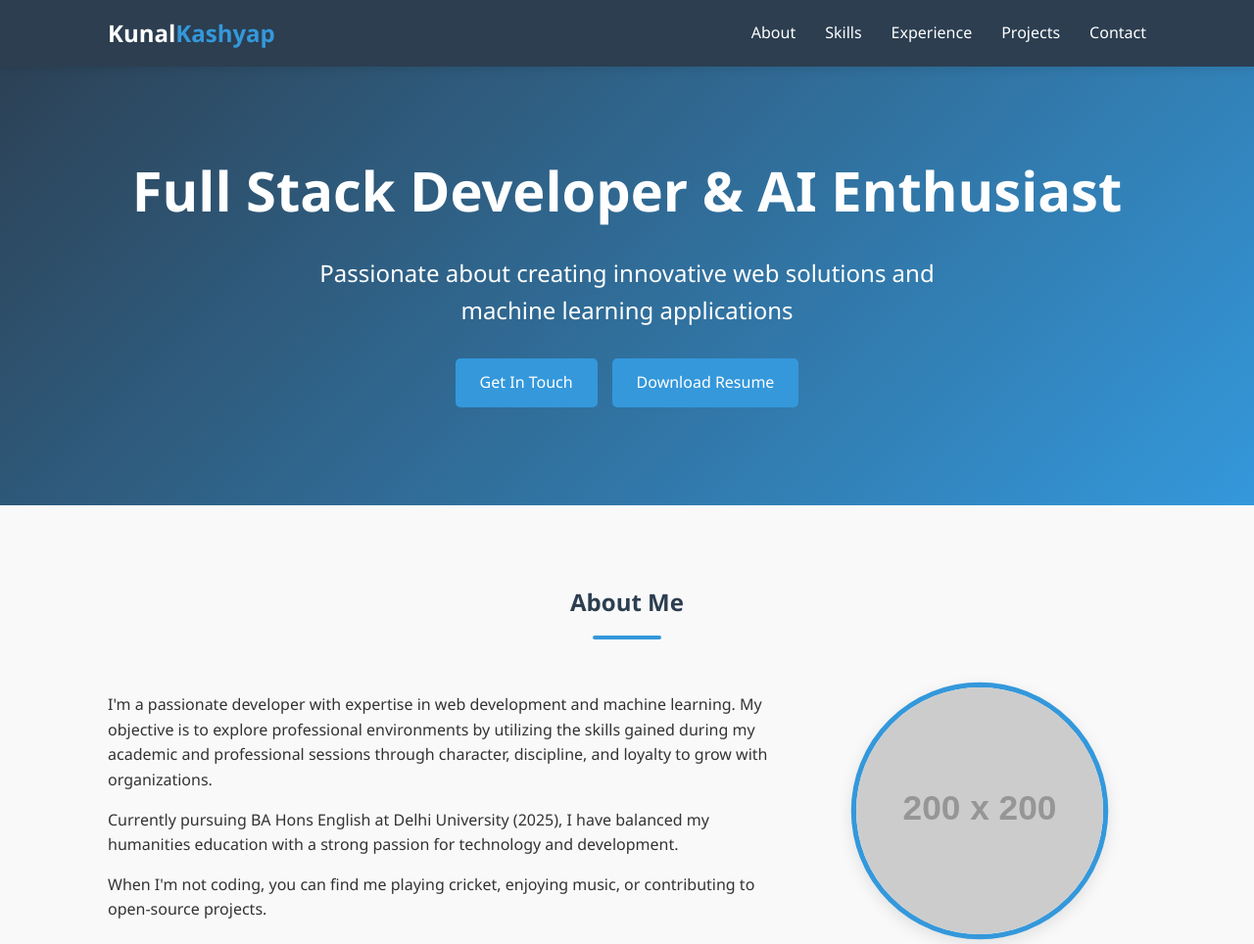
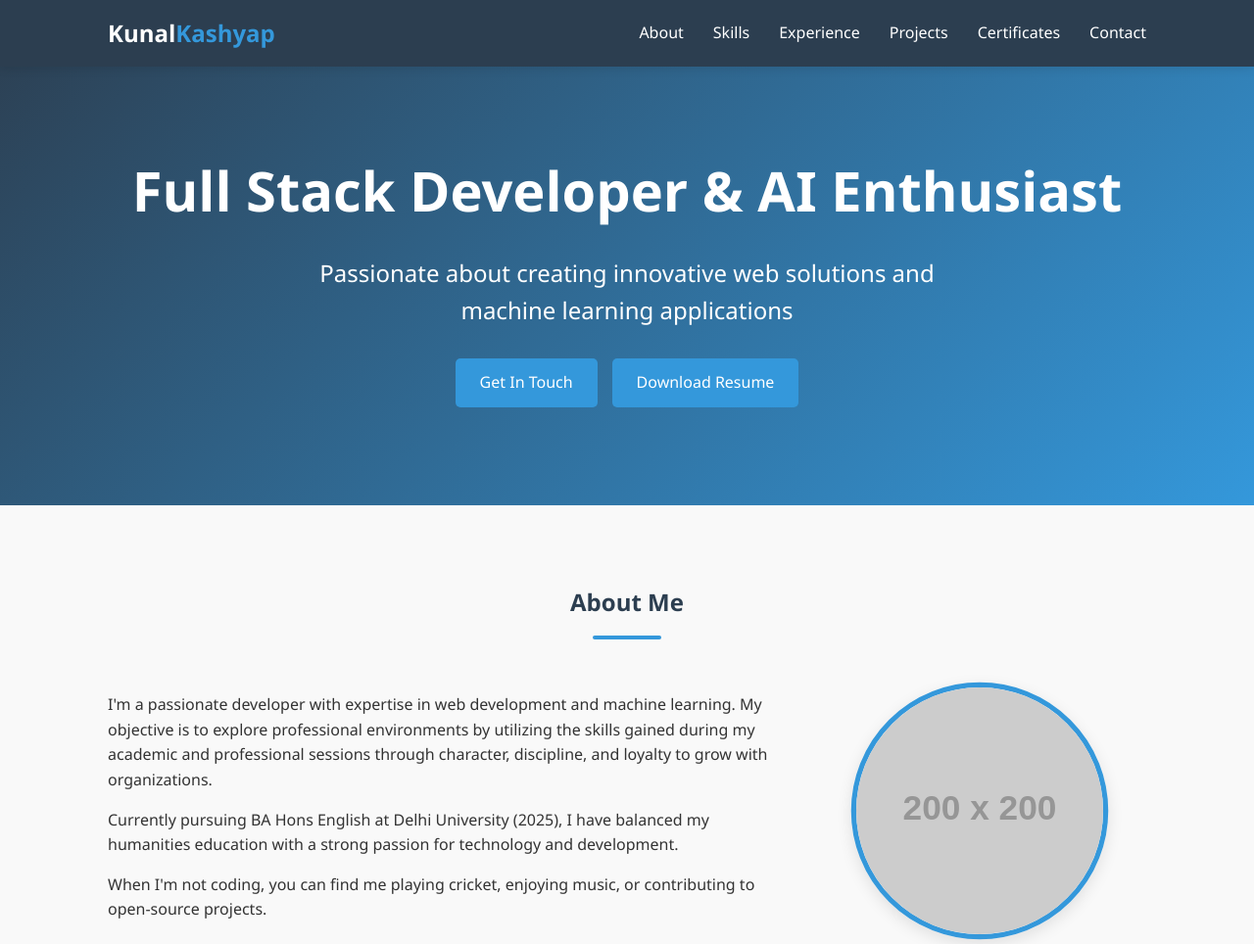
Before and after one commit to kunal-kashyap635/Portfolio, a plain HTML site: page index.html in a window 1280 px wide. Shown: the top 964 px of the page at 98% size. Drawn offline with Linux system fonts and the light colour scheme; placeholder pictures from the web are drawn by us.

Commit message:
Portfolio

```diff
--- a/index.html
+++ b/index.html
@@ -846,6 +846,7 @@
                     <li><a href="#skills">Skills</a></li>
                     <li><a href="#experience">Experience</a></li>
                     <li><a href="#projects">Projects</a></li>
+                    <li><a href="#certificates">Certificates</a></li>
                     <li><a href="#contact">Contact</a></li>
                 </ul>
                 <div class="hamburger">
@@ -1247,6 +1248,7 @@
                     <a href="#skills">Skills</a>
                     <a href="#experience">Experience</a>
                     <a href="#projects">Projects</a>
+                    <a href="#certificates">Certificates</a>
                     <a href="#contact">Contact</a>
                 </div>
                 <p>&copy; 2023 Kunal Kashyap. All Rights Reserved.</p>
```
